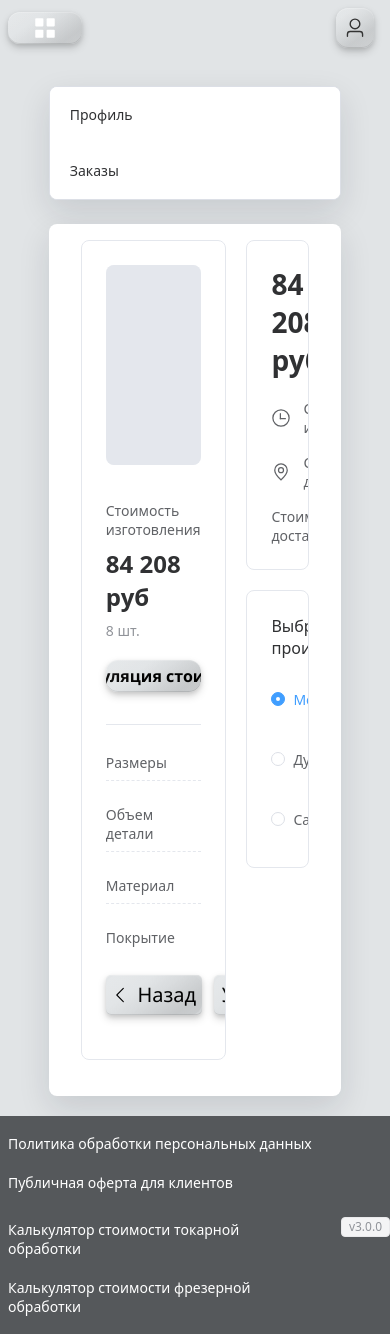
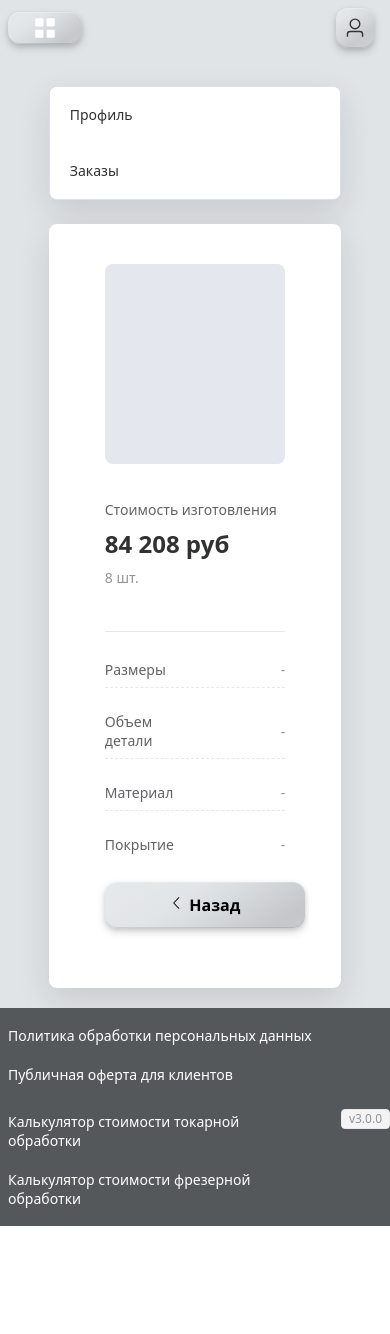
Before and after one commit to js-owl/maas-front, a Vue app: page /personal/calc in a window 390 px wide. After the commit the page ends 1226 px from the top, so only its background shows below. Built offline with nearby package versions, Linux system fonts and the light colour scheme; no server answers.

Commit message:
Refactor PersonalCalc.vue to streamline component structure and enhance UI. Removed unused methods and components, replaced default buttons with a custom Button component, and adjusted layout for improved responsiveness. Updated imports and optimized styling for a cleaner presentation.

```diff
--- a/src/components/PersonalCalc.vue
+++ b/src/components/PersonalCalc.vue
@@ -1,9 +1,10 @@
 <script lang="ts" setup>
 import { ref, computed, watch } from 'vue'
 import { useRoute, useRouter } from 'vue-router'
-import { Clock, Location, ArrowLeft } from '@element-plus/icons-vue'
-import { ElMessage, ElMessageBox } from 'element-plus'
+import { ArrowLeft } from '@element-plus/icons-vue'
+import { ElMessage, ElIcon } from 'element-plus'
 import { req_json_auth } from '../api'
+import Button from './ui/Button.vue'
 import type { IOrderResponse } from '../interfaces/order.interface'
 import { useMaterialStore } from '../stores/material.store'
 import { useCoefficientsStore } from '../stores/coefficients.store'
@@ -77,48 +78,12 @@ const formatCurrency = (value: number): string => {
   return value.toString().replace(/\B(?=(\d{3})+(?!\d))/g, ' ') + ' руб'
 }
 
-// Handle quantity increase
-// const increaseQuantity = () => {
-//   quantity.value += 1
-// }
-
-// // Handle quantity decrease
-// const decreaseQuantity = () => {
-//   if (quantity.value > 1) {
-//     quantity.value -= 1
-//   }
-// }
-
-// // Handle quantity input change
-// const handleQuantityChange = (value: number | null) => {
-//   if (value !== null && value >= 1) {
-//     quantity.value = value
-//   } else {
-//     quantity.value = 1
-//   }
-// }
-
-// Handle calculate cost button click
-const handleCalculateCost = () => {
-  // Navigate to calculation info page with orderId as query parameter
-  router.push({
-    name: 'personal-calc-info',
-    query: { orderId: orderId.value },
-  })
-}
 
 // Handle back button click - navigate to orders page
 const handleBack = () => {
   router.push({
     name: 'personal-orders',
   })
-}
-
-// Handle production location selection
-const handleProductionChange = (location: string) => {
-  selectedProduction.value = location
-  // TODO: Update delivery cost and time based on selected location
-  console.log('Production location changed to:', location)
 }
 
 // Fetch order data from API
@@ -206,81 +171,6 @@ watch(
   { immediate: true }
 )
 
-// Handle edit button click - navigate to appropriate edit page based on service_id
-const handleEdit = (): void => {
-  if (!orderData.value) return
-
-  switch (orderData.value.service_id) {
-    case 'cnc-lathe':
-      router.push({
-        path: '/machining',
-        query: { orderId: orderData.value.order_id.toString() },
-      })
-      break
-    case 'cnc-milling':
-      router.push({
-        path: '/milling',
-        query: { orderId: orderData.value.order_id.toString() },
-      })
-      break
-    case 'printing':
-      router.push({
-        path: '/printing',
-        query: { orderId: orderData.value.order_id.toString() },
-      })
-      break
-    default:
-      router.push({
-        path: '/machining',
-        query: { orderId: orderData.value.order_id.toString() },
-      })
-      break
-  }
-}
-
-// Handle delete button click - shows confirmation dialog and sends DELETE request
-const handleDelete = async (): Promise<void> => {
-  if (!orderId.value || orderId.value === 0) {
-    ElMessage.error('Не удалось определить ID заказа')
-    return
-  }
-
-  try {
-    // Show confirmation dialog before deleting
-    await ElMessageBox.confirm(
-      `Вы уверены, что хотите удалить заказ #${orderId.value}?`,
-      'Подтверждение удаления',
-      {
-        confirmButtonText: 'Удалить',
-        cancelButtonText: 'Отмена',
-        type: 'warning',
-        confirmButtonClass: 'el-button--danger',
-      }
-    )
-
-    // Make DELETE request to /orders/{id} endpoint
-    isLoading.value = true
-    const response = await req_json_auth(`/orders/${orderId.value}`, 'DELETE')
-
-    if (response && response.ok) {
-      ElMessage.success('Заказ успешно удален')
-      // Redirect to orders list or home page after successful deletion
-      router.push({ name: 'personal-orders' })
-    } else {
-      ElMessage.error('Ошибка при удалении заказа')
-    }
-  } catch (error: any) {
-    // User cancelled the confirmation dialog - this is expected behavior
-    // ElMessageBox rejects with action string when user clicks cancel
-    if (error === 'cancel' || error === 'close' || error?.action === 'cancel') {
-      return
-    }
-    console.error('Error deleting order:', error)
-    ElMessage.error('Ошибка при удалении заказа')
-  } finally {
-    isLoading.value = false
-  }
-}
 </script>
 
 <template>
@@ -291,7 +181,7 @@ const handleDelete = async (): Promise<void> => {
   >
     <el-row :gutter="20">
       <!-- Left Card - Product Details and Configuration (2/3 width) -->
-      <el-col :span="16">
+      <el-col :span="24">
         <el-card class="product-card" shadow="never">
           <!-- Top Section: Image, Filename, Cost, Quantity -->
           <div class="product-header">
@@ -317,9 +207,9 @@ const handleDelete = async (): Promise<void> => {
             </div>
             <!-- Quantity Input Section -->
             <div class="quantity-section">
-              <el-button type="default" class="calculate-button" @click="handleCalculateCost">
+              <!-- <el-button type="default" class="calculate-button" @click="handleCalculateCost">
                 Калькуляция стоимости
-              </el-button>
+              </el-button> -->
 
               <!-- <div class="quantity-label">Количество</div>
               <div class="quantity-controls">
@@ -363,68 +253,15 @@ const handleDelete = async (): Promise<void> => {
               <span class="property-value">{{ productProperties.certification || '-' }}</span>
             </div> -->
           </div>
-          <div class="edit-button-container">
-            <el-button type="default" :icon="ArrowLeft" @click="handleBack">Назад</el-button>
-            <el-button type="primary" @click="handleDelete">Удалить</el-button>
-            <el-button type="primary" @click="handleEdit">Редактировать</el-button>
+          <div style="padding-top: 20px;">
+            <Button width="200px" @click="handleBack">
+              <el-icon><ArrowLeft /></el-icon>
+              Назад
+            </Button>
           </div>
         </el-card>
       </el-col>
 
-      <!-- Right Column - Order Summary and Production Selection -->
-      <el-col :span="8">
-        <el-row :gutter="20">
-          <!-- Top-Right Card - Order Summary -->
-          <el-col :span="24">
-            <el-card v-if="!hidePrice" class="order-summary-card" shadow="never">
-              <div class="total-cost">{{ formatCurrency(totalCost) }}</div>
-              <div class="order-details">
-                <div class="order-detail-item">
-                  <el-icon class="detail-icon">
-                    <Clock />
-                  </el-icon>
-                  <span class="detail-label">Срок изготовления</span>
-                  <span class="detail-value">{{ manufacturingTime }}</span>
-                </div>
-                <div class="order-detail-item">
-                  <el-icon class="detail-icon">
-                    <Location />
-                  </el-icon>
-                  <span class="detail-label">Срок доставки</span>
-                  <span class="detail-value">{{ deliveryTime }}</span>
-                </div>
-                <div class="order-detail-item">
-                  <span class="detail-label">Стоимость доставки</span>
-                  <span class="detail-value">{{
-                    deliveryCost.toString().replace(/\B(?=(\d{3})+(?!\d))/g, ' ')
-                  }}</span>
-                </div>
-              </div>
-            </el-card>
-          </el-col>
-
-          <!-- Bottom-Right Card - Production Location Selection -->
-          <el-col :span="24">
-            <el-card class="production-card" shadow="never">
-              <div class="production-title">Выбрать производство</div>
-              <el-radio-group
-                v-model="selectedProduction"
-                class="production-options"
-                @change="handleProductionChange"
-              >
-                <el-radio
-                  v-for="location in productionLocations"
-                  :key="location"
-                  :label="location"
-                  class="production-radio"
-                >
-                  {{ location }}
-                </el-radio>
-              </el-radio-group>
-            </el-card>
-          </el-col>
-        </el-row>
-      </el-col>
     </el-row>
   </div>
 </template>
@@ -442,8 +279,13 @@ const handleDelete = async (): Promise<void> => {
   margin-bottom: 20px;
 }
 
+:deep(.el-card) {
+  border: none;
+}
+
 .product-card :deep(.el-card__body) {
   padding: 24px;
+  border: none;
 }
 
 /* Product Header - Image and Info Section */
@@ -665,30 +507,6 @@ const handleDelete = async (): Promise<void> => {
   padding-left: 8px;
 }
 
-.edit-button-container {
-  display: flex;
-  margin: 20px 0;
-  justify-content: space-between;
-  margin: 20px 0;
-}
-
-.edit-button-container button {
-  background-color: var(--gray2);
-  border-color: var(--gray2);
-  color: black;
-  font-size: 20px;
-  font-weight: 500;
-  padding: 20px 48px;
-  border-radius: 5px;
-  cursor: pointer;
-  transition: background-color 0.3s ease, color 0.3s ease;
-  &:hover {
-    background-color: var(--gray-footer);
-    border-color: var(--gray-footer);
-    color: white;
-  }
-}
-
 /* Responsive Design */
 @media (max-width: 1024px) {
   .personal-calc-container {
```
